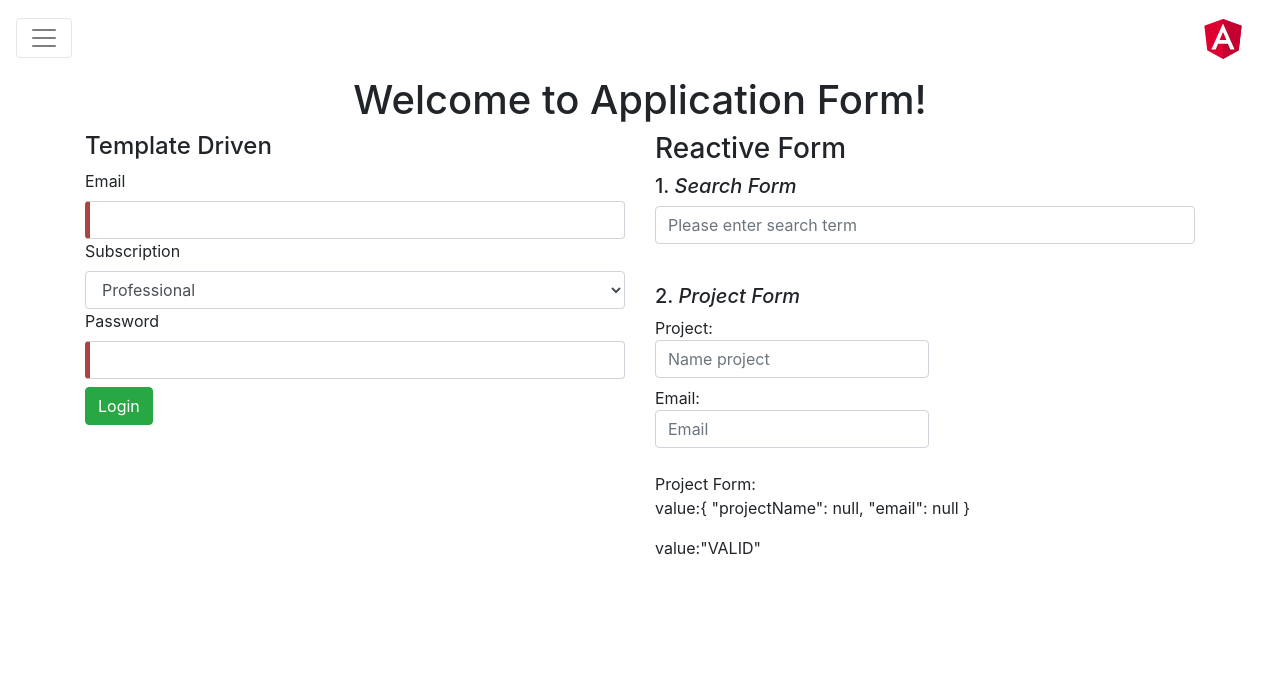
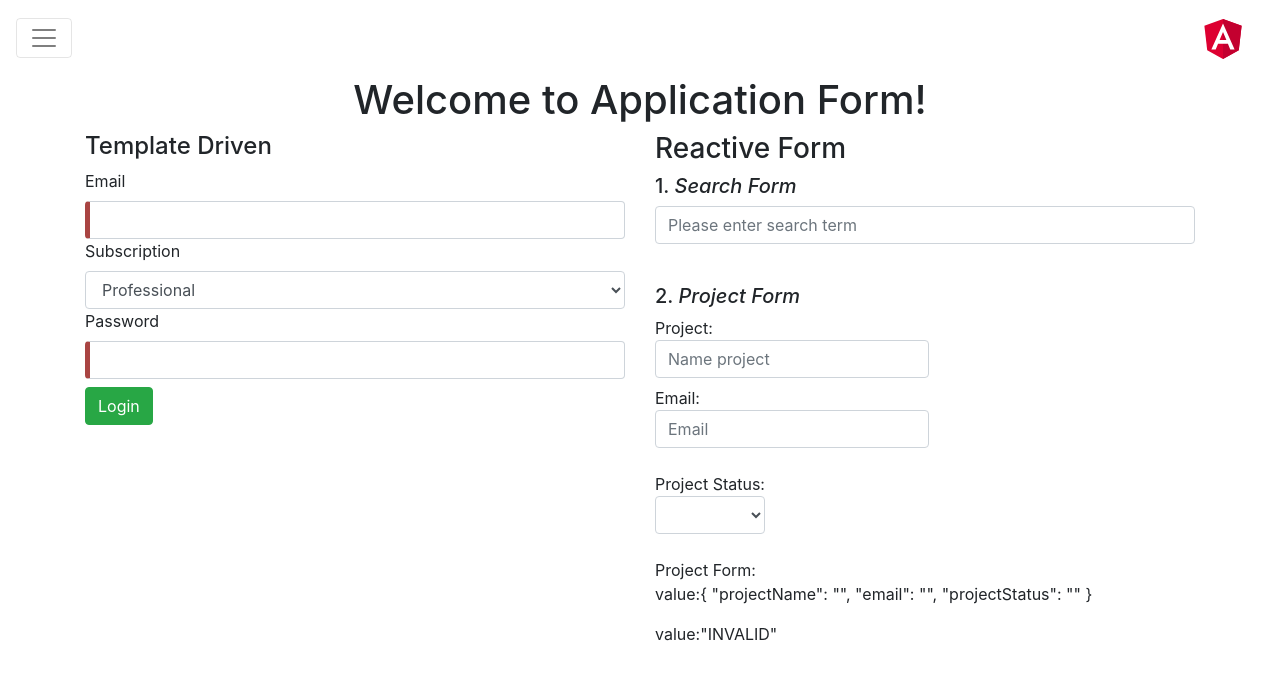
Before and after one commit to vuanhtu1993/Angular4, an Angular app: page / in a window 1280 px wide. Shown: the top 680 px of the page. Built offline with nearby package versions, Linux system fonts and the light colour scheme.

Commit message:
1. Build form by FormBuilder 2. Validator sync by Validators

```diff
--- a/src/app/component/reactive-form/reactive-form.component.html
+++ b/src/app/component/reactive-form/reactive-form.component.html
@@ -18,6 +18,15 @@
       <input class="form-control" formControlName="email" placeholder="Email">
     </label>
   </div>
+  <div class="form-group">
+    <label class="center-block"> Project Status:
+      <select class="form-control" formControlName="projectStatus">
+        <option value="stable">Stable</option>
+        <option value="critial">Critial</option>
+        <option value="finished">Finished</option>
+      </select>
+    </label>
+  </div>
 </form>
 <div>Project Form:</div>
 <p>value:{{projectForm.value | json}}</p>
--- a/src/app/component/reactive-form/reactive-form.component.ts
+++ b/src/app/component/reactive-form/reactive-form.component.ts
@@ -1,5 +1,5 @@
 import {Component, OnInit} from '@angular/core';
-import {FormControl, FormGroup, ReactiveFormsModule} from '@angular/forms';
+import {FormBuilder, FormControl, FormGroup, ReactiveFormsModule, Validators} from '@angular/forms';
 import 'rxjs/add/operator/debounce';
 import 'rxjs/add/operator/debounceTime';
 import 'rxjs/add/operator/distinctUntilChanged';
@@ -10,22 +10,28 @@ import 'rxjs/add/operator/distinctUntilChanged';
   styleUrls: ['./reactive-form.component.css']
 })
 export class ReactiveFormComponent implements OnInit {
-  searchField = new FormControl;
+  searchField: FormControl;
   searches: string[] = [];
-  projectForm = new FormGroup({
-    projectName: new FormControl(),
-    email: new FormControl(),
-  });
-  constructor() {
+  projectForm: FormGroup;
+
+  constructor(private formBuilder: FormBuilder) {
+    this.createForm();
   }
 
   ngOnInit() {
-    console.log(this.projectForm);
+    this.searchField = new FormControl;
     this.searchField.valueChanges
       .debounceTime(500)
       .distinctUntilChanged()
       .subscribe((term) => {
-      this.searches.push(term);
+        this.searches.push(term);
+      });
+  }
+  createForm() {
+    this.projectForm = this.formBuilder.group({
+      projectName: ['', Validators.required],
+      email: ['', [Validators.required, Validators.email]],
+      projectStatus: ['', [Validators.required]],
     });
   }
 }
```
